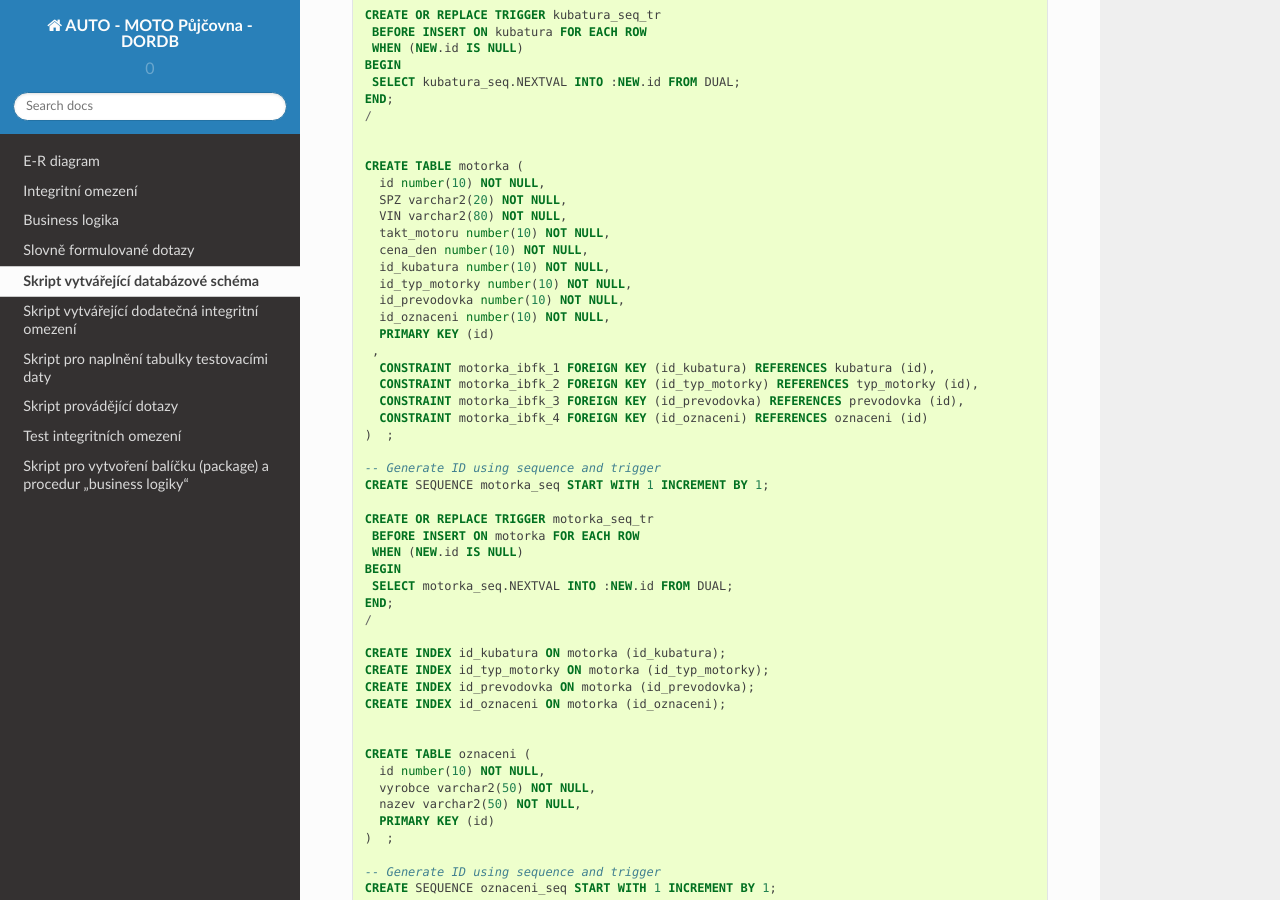
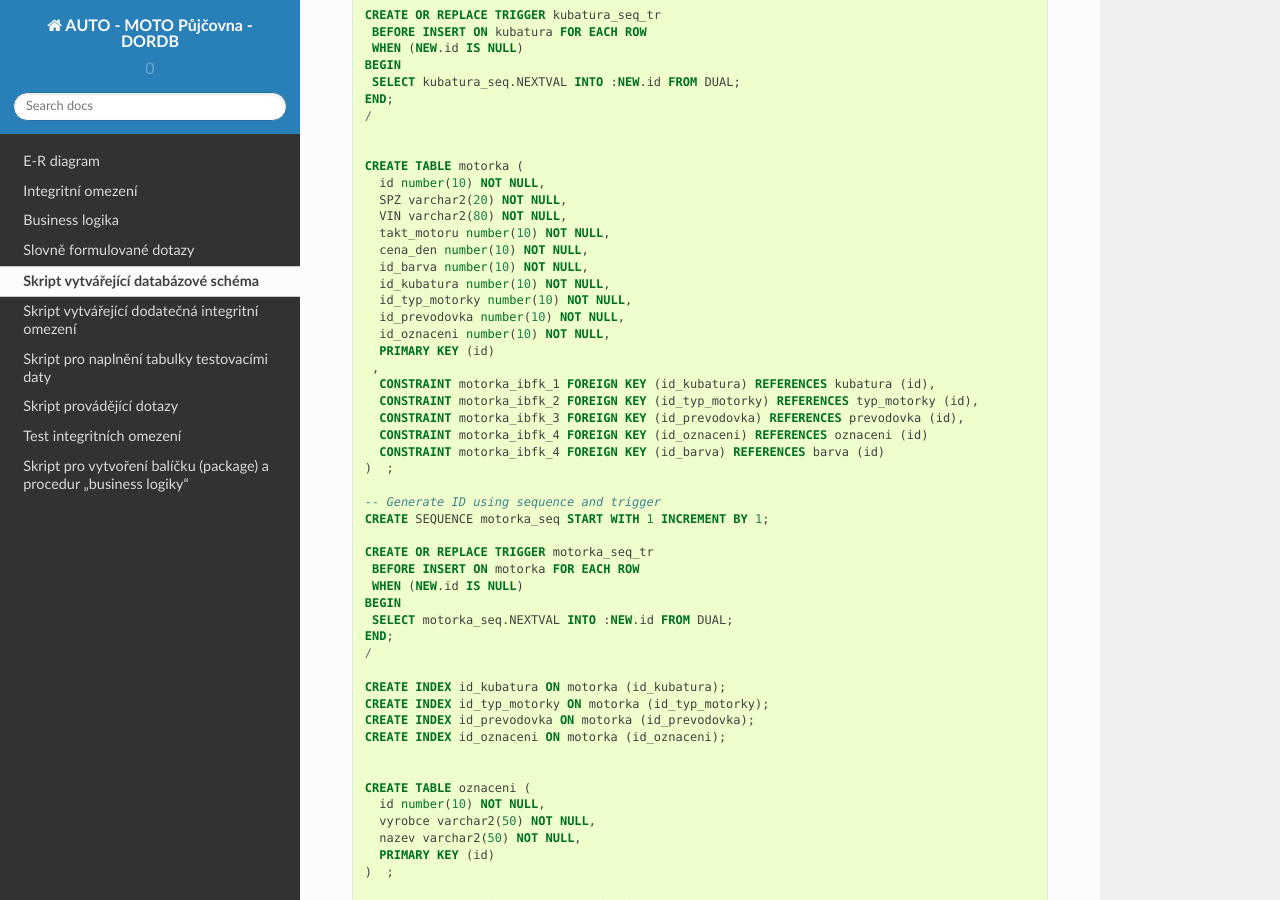
Before and after one commit to uhk-fim/dordb-projekt-pujcovna, a Sphinx documentation site: the page built from source/projekt/5.rst, in a window 1280 px wide and 900 px high, scrolled down 1325 px. Built offline with Sphinx 7.4.7 and the Read the Docs theme 2.0.0, drawn with Linux system fonts in a browser that asks for light colours.

Commit message:
Model changes.

```diff
--- a/source/projekt/5.rst
+++ b/source/projekt/5.rst
@@ -89,6 +89,7 @@ Skript vytvářející databázové schéma
       VIN varchar2(80) NOT NULL,
       takt_motoru number(10) NOT NULL,
       cena_den number(10) NOT NULL,
+      id_barva number(10) NOT NULL,
       id_kubatura number(10) NOT NULL,
       id_typ_motorky number(10) NOT NULL,
       id_prevodovka number(10) NOT NULL,
@@ -99,6 +100,7 @@ Skript vytvářející databázové schéma
       CONSTRAINT motorka_ibfk_2 FOREIGN KEY (id_typ_motorky) REFERENCES typ_motorky (id),
       CONSTRAINT motorka_ibfk_3 FOREIGN KEY (id_prevodovka) REFERENCES prevodovka (id),
       CONSTRAINT motorka_ibfk_4 FOREIGN KEY (id_oznaceni) REFERENCES oznaceni (id)
+      CONSTRAINT motorka_ibfk_4 FOREIGN KEY (id_barva) REFERENCES barva (id)
     )  ;
 
     -- Generate ID using sequence and trigger
```
